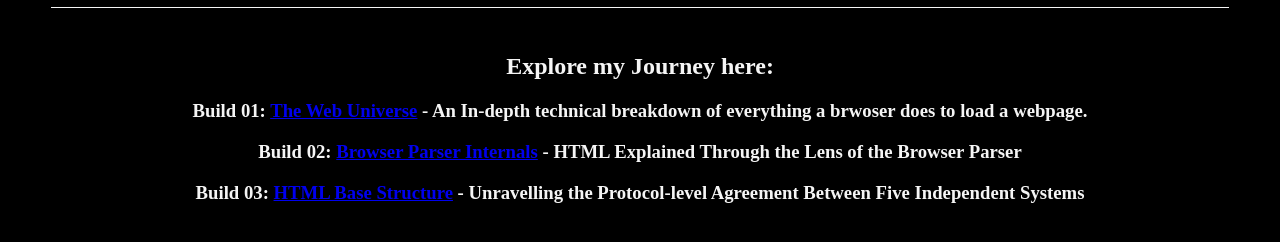
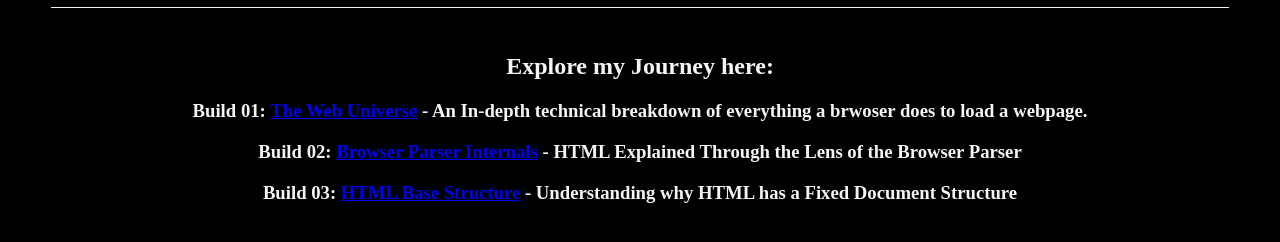
Before and after one commit to SwathiiBaskar/SwathiiBaskar.github.io, a plain HTML site: page index.html in a window 1280 px wide. Shown: the part 410-652 px from the top of the page. Drawn offline with Linux system fonts and the light colour scheme.

Commit message:
Update Build03 title

```diff
--- a/index.html
+++ b/index.html
@@ -28,6 +28,6 @@
         <h2 align="center">Explore my Journey here: </h2>
         <h3 align="center">Build <strong>01: </strong><a href="Build01.html">The Web Universe</a> - An In-depth technical breakdown of everything a brwoser does to load a webpage.</h3>
         <h3 align="center">Build <strong>02: </strong><a href="Build02.html">Browser Parser Internals</a> - HTML Explained Through the Lens of the Browser Parser</h3>
-        <h3 align="center">Build <strong>03: </strong><a href="Build03.html">HTML Base Structure</a> - Unravelling the Protocol-level Agreement Between Five Independent Systems</h3>
+        <h3 align="center">Build <strong>03: </strong><a href="Build03.html">HTML Base Structure</a> - Understanding why HTML has a Fixed Document Structure</h3>
     </body>
 </html>
```
